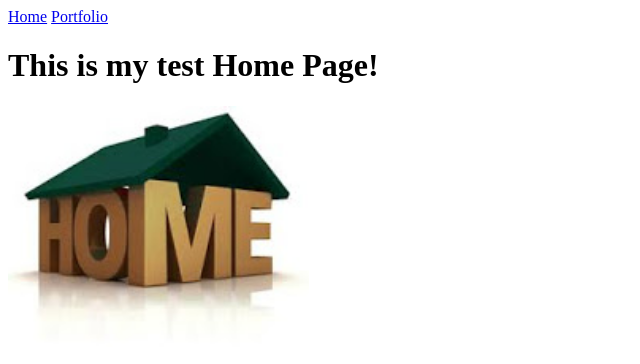
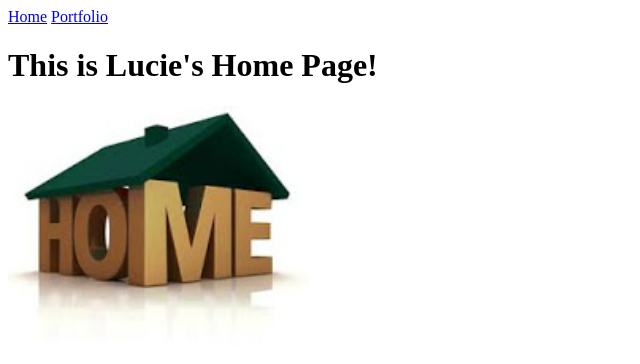
Before and after one commit to lyossola/lyossola.github.io, a plain HTML site: page index.html in a window 1280 px wide. Shown: the whole page, without its empty margins (0-640 px from the left). Drawn offline with Linux system fonts and the light colour scheme.

Commit message:
Changed the heading

```diff
--- a/index.html
+++ b/index.html
@@ -7,7 +7,7 @@
   <body>
     <a href="index.html">Home</a>
     <a href="portfolio.html">Portfolio</a>
-    <h1>This is my test Home Page!</h1>
+    <h1>This is Lucie's Home Page!</h1>
     <img src="images/home.jpg" height="250">
   </body>
 </html>
```
